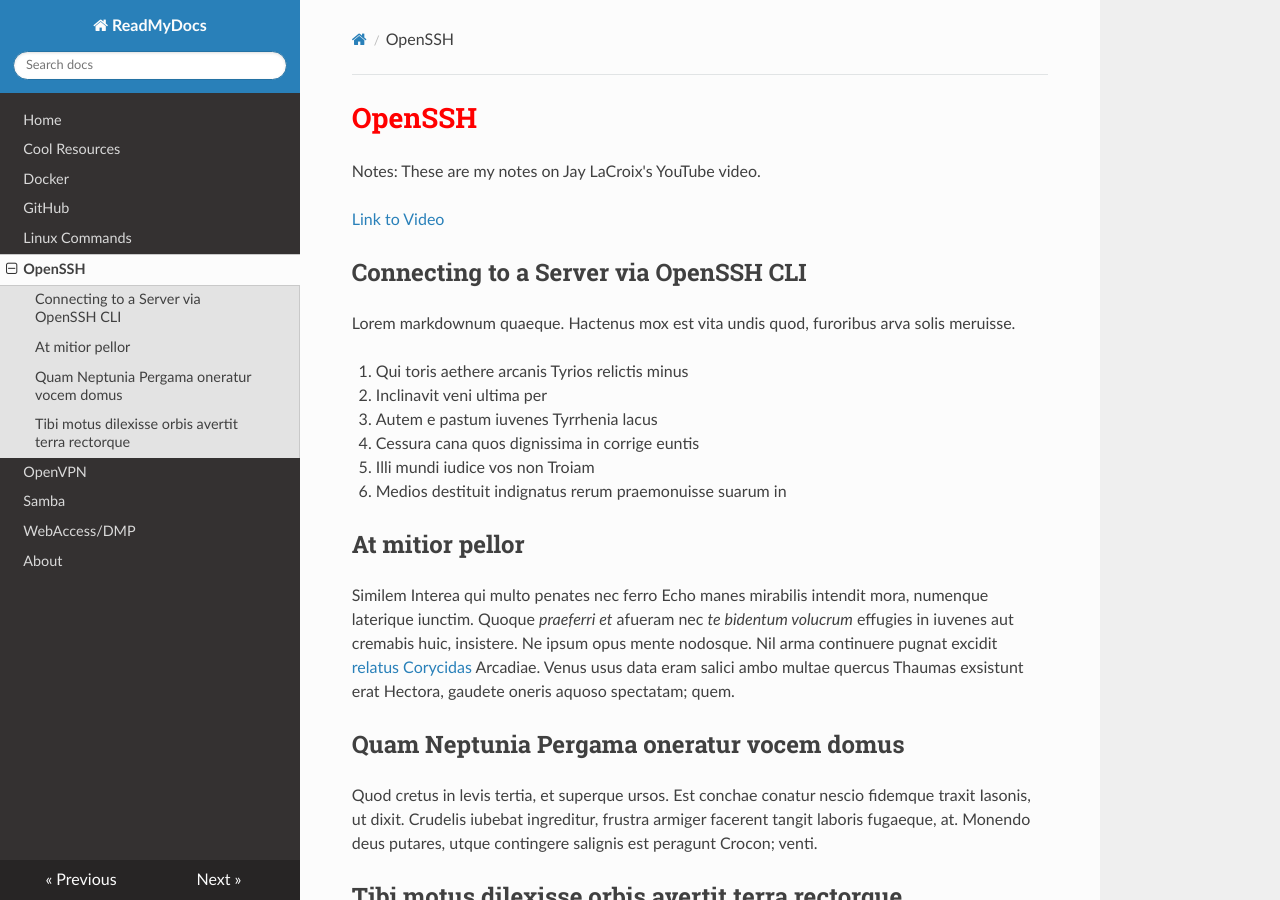
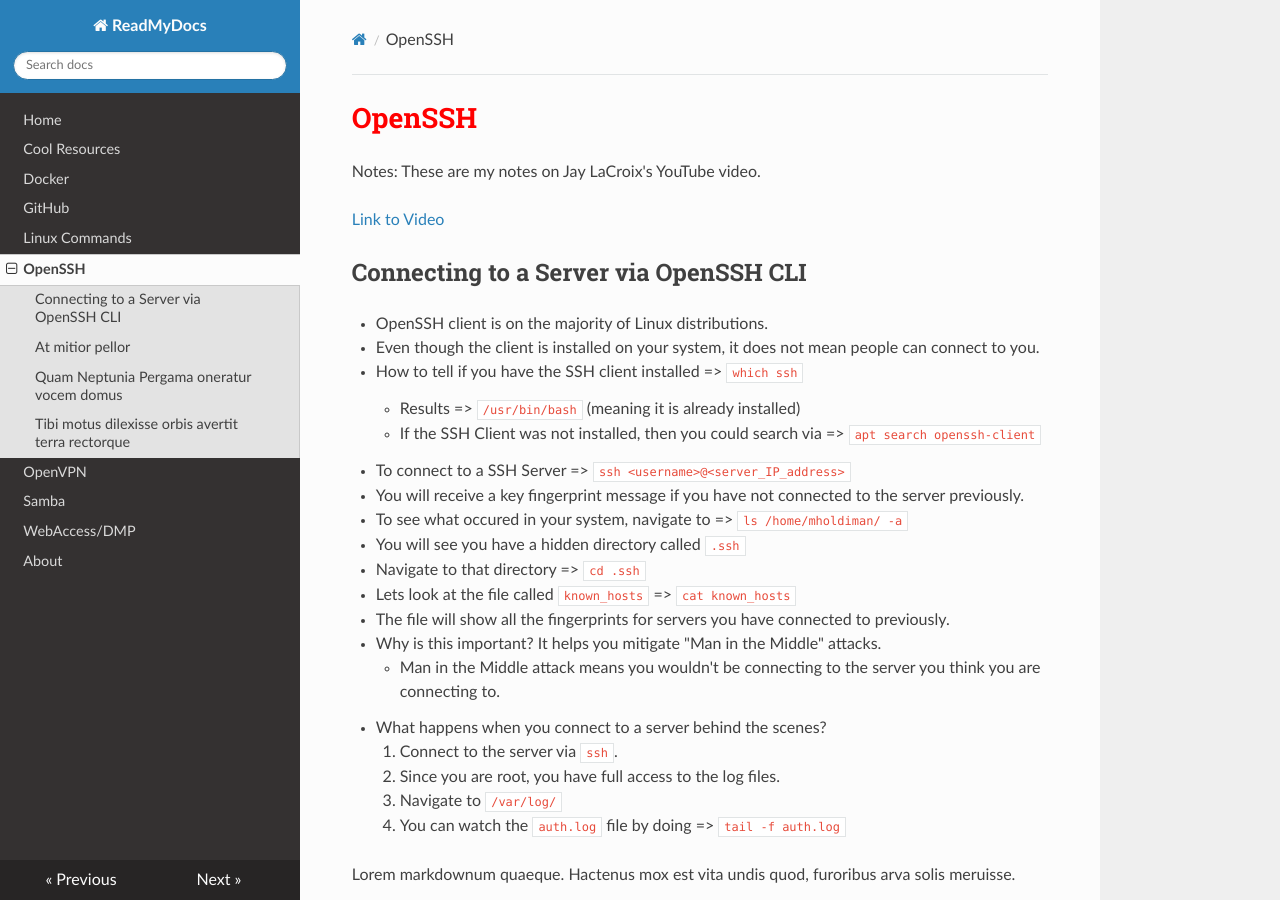
Before and after one commit to mholdiman19/mholdiman19.github.io, an MkDocs documentation site: the page built from docs/openSSH.md, in a window 1280 px wide and 900 px high. Built offline with MkDocs 1.6.1, drawn with Linux system fonts in a browser that asks for light colours; nearby versions of some CDN libraries.

Commit message:
updated openSSH.md
added more notes from YouTube series

```diff
--- a/docs/openSSH.md
+++ b/docs/openSSH.md
@@ -4,8 +4,31 @@ Notes:  These are my notes on Jay LaCroix's YouTube video.
 
 [Link to Video](https://youtu.be/YS5Zh7KExvE)
 
+## Connecting to a Server via OpenSSH CLI
 
-## Connecting to a Server via OpenSSH CLI
+* OpenSSH client is on the majority of Linux distributions.
+* Even though the client is installed on your system, it does not mean people can connect to you.
+* How to tell if you have the SSH client installed => `which ssh`
+    * Results => `/usr/bin/bash` (meaning it is already installed)
+    * If the SSH Client was not installed, then you could search via => `apt search openssh-client`
+* To connect to a SSH Server => `ssh <username>@<server_IP_address>`
+* You will receive a key fingerprint message if you have not connected to the server previously.
+* To see what occured in your system, navigate to => `ls /home/mholdiman/ -a`
+* You will see you have a hidden directory called `.ssh`
+* Navigate to that directory => `cd .ssh`
+* Lets look at the file called `known_hosts` => `cat known_hosts`
+* The file will show all the fingerprints for servers you have connected to previously.
+* Why is this important?  It helps you mitigate "Man in the Middle" attacks.
+    * Man in the Middle attack means you wouldn't be connecting to the server you think you are connecting to.
+* What happens when you connect to a server behind the scenes?
+    1. Connect to the server via `ssh`.
+    2. Since you are root, you have full access to the log files.
+    3. Navigate to `/var/log/`
+    4. You can watch the `auth.log` file by doing => `tail -f auth.log`
+
+
+
+
 
 Lorem markdownum quaeque. Hactenus mox est vita undis quod, furoribus arva solis
 meruisse.
```
Also changed, not shown: site/index.html, site/openSSH/index.html, site/search/search_index.json, site/sitemap.xml, 1 other file.
